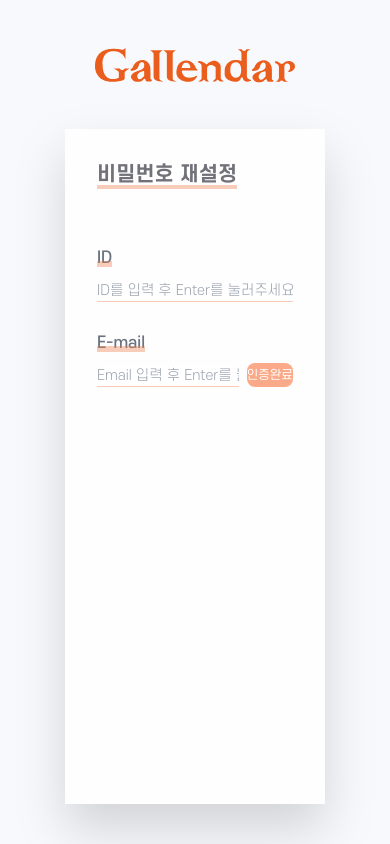
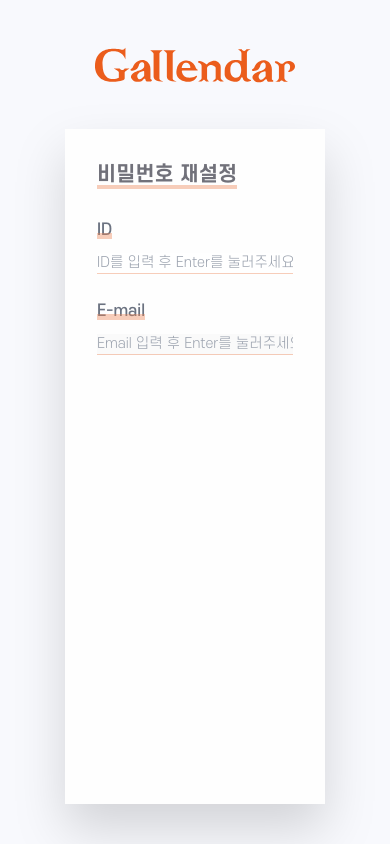
Before and after one commit to codestates-seb/seb40_main_005, a Next.js app in the folder client/: page /resetpw in a window 390 px wide. Built offline with nearby package versions, Linux system fonts and the light colour scheme.

Commit message:
✨ Feature/ yw/ 비밀번호 재설정api연결 / #89

```diff
--- a/client/hooks/user/usePatchPw.tsx
+++ b/client/hooks/user/usePatchPw.tsx
@@ -1,4 +1,3 @@
-import { Dispatch, SetStateAction } from "react";
 import { useMutation } from "react-query";
 import petchPassword from "../../apis/user/petchPassword";
 
--- a/client/pages/resetpw.tsx
+++ b/client/pages/resetpw.tsx
@@ -2,22 +2,23 @@ import CertifyPageLayout from "../components/CertifyPageLayout";
 import { useForm } from "react-hook-form";
 import { ErrorMessage } from "@hookform/error-message";
 import { useCallback, useState } from "react";
+import axios from "axios";
 import useCheckUserId from "../hooks/user/useCheckUserId";
 import AuthBtn from "../components/AuthBtn";
 import EmailCheckNumberLayout from "../components/EmailCheckNumberLayout";
-
 import SubmitBtn from "../components/SubmitBtn";
 import useCheckEmail from "../hooks/user/useCheckEmail";
 import useCheckAuthNum from "../hooks/user/useCheckAuthNum";
 import usePatchPw from "../hooks/user/usePatchPw";
 import ResetPwModal from "../components/ResetPwModal";
+import useRequestAuthNum from "../hooks/user/useRequestAuthNum";
 
-const ResetPw = () => {
+const SignUp = () => {
   const {
     register,
     handleSubmit,
     formState: { errors },
-  } = useForm<FormInputs>();
+  } = useForm<FormInputs>({ mode: "onChange" });
 
   interface FormInputs {
     idErrorInput: string;
@@ -26,44 +27,49 @@ const ResetPw = () => {
     repasswordErrorInput: string;
   }
 
-  interface ResetPwData {
+  interface SignUpData {
     id: string;
     email: string;
     password: string;
   }
 
   const [idValue, setIdValue] = useState<string>("");
-  const [checkId, setCheckId] = useState<boolean>(false);
+  const [checkId, setCheckId] = useState<boolean>(true);
+  const [isCheckSameId, setIsCheckSameId] = useState<boolean>(false);
+  const [idCheckMessage, setIdCheckMessage] = useState<string>("");
+
   const [emailValue, setEmailValue] = useState<string>("");
   const [checkEmail, setCheckEmail] = useState<boolean>(false);
-  const [isSameEmail, setIsSameEmail] = useState<boolean>(false);
-  const [isCheckEmail, setIsCheckEmail] = useState<boolean>(false);
+  const [isCheckSameEmail, setIsCheckSameEmail] = useState<boolean>(false);
+  const [emailCheckMessage, setEmailCheckMessage] = useState<string>("");
+
   const [pwValue, setPwValue] = useState<string>("");
   const [checkPw, setCheckPw] = useState<boolean>(false);
   const [rePwValue, setRePwValue] = useState<string>("");
   const [checkRePw, setCheckRePw] = useState<boolean>(false);
   const [authInputView, setAuthInputView] = useState<boolean>(false);
   const [authNumValue, setAuthNumValue] = useState<string>("");
-  const [checkAuthNum, setCheckAuthNum] = useState<boolean>(true);
+  const [checkAuthNum, setCheckAuthNum] = useState<boolean>(false);
   const [pwInputView, setPwInputView] = useState<boolean>(false);
-  const [patchPwData, setPatchPwData] = useState<ResetPwData>({
+  const [signUpData, setSignUpData] = useState<SignUpData>({
     id: idValue,
     email: emailValue,
     password: pwValue,
   });
-
   const [modalView, setModalView] = useState<boolean>(false);
 
   const { data: idData, refetch: idRefetch } = useCheckUserId(idValue);
 
   const { data: emailData, refetch: emailRefetch } = useCheckEmail(emailValue);
 
-  const { data: authNumData, refetch: authNumRefetch } = useCheckAuthNum(
-    authNumValue,
-    emailValue,
-  );
+  const { data: checkAuth, mutate: checkAuthNumMute } = useCheckAuthNum({
+    authNum: authNumValue,
+    email: emailValue,
+  });
 
-  const { data: resetPw, mutate: singUpMute } = usePatchPw(patchPwData);
+  const { mutate: postAuthNumMute } = useRequestAuthNum({ email: emailValue });
+
+  const { data: signupData, mutate: singUpMute } = usePatchPw(signUpData);
 
   const emailRex = /\b[\w\.-]+@[\w\.-]+\.\w{2,4}\b/gi;
   const pwRex =
@@ -72,37 +78,87 @@ const ResetPw = () => {
 
   const handleAuthClick = () => {
     setAuthInputView(true);
+    postAuthNumMute({ email: emailValue });
   };
 
   const handleIdChange = (e: any) => {
     setIdValue(e.target.value);
+    setCheckId(false);
+    setIsCheckSameId(false);
+    if (e.target.value.length === 0) {
+      setIdCheckMessage("ID는 필수 입력값 입니다.");
+    } else if (!idRex.test(e.target.value)) {
+      setIdCheckMessage("ID는 영문,숫자 5자 이상 입력되어야 합니다.");
+    } else {
+      setIdCheckMessage("");
+      setCheckId(true);
+    }
   };
 
-  const handleEmailChange = (e: any) => {
-    if (emailRex.test(e.target.value)) {
-      setCheckEmail(true);
-    } else {
-      setCheckEmail(false);
-    }
-    setEmailValue(e.target.value);
-  };
-
-  const handlePressEnter = (e: any) => {
+  const handleIdEnter = async (e: any) => {
+    //엔터를 입력하더라도 새로고침 이벤트가 일어나지 않도록 keyCode === 13일 경우엔 이벤트 멈춰줌
     if (e.keyCode === 13) {
       e.preventDefault();
-      if (idValue.length >= 5) {
-        idRefetch();
-        console.log(idData);
+
+      // ID 유효성 검사 체크 후 아이디 중복 검사가 일어날 수 있도록 checkId 값을 조건으로 줍니다.
+      if (checkId) {
+        setIdValue(e.target.value);
+
+        // refetch 한 값을 바로 가져온 뒤 데이터 값 체크. 현재는 정상 요청인지 아닌지만 판별하나, 이후 중복값인지 아닌지 statusCode 로 확인해야 함
+        const { data: idRefetchData } = await idRefetch();
+
+        const idCheckStatus = idRefetchData?.data || null;
+
+        setIsCheckSameId(false);
+        if (idCheckStatus) {
+          setIdCheckMessage("존재하지 않는 ID 입니다.");
+        } else {
+          setIdCheckMessage("");
+          setIsCheckSameId(true);
+        }
       }
     }
   };
 
-  const handleEmailEnter = (e: any) => {
+  const handleEmailChange = (e: any) => {
+    setEmailValue(e.target.value);
+    setCheckEmail(false);
+    setIsCheckSameEmail(false);
+    if (e.target.value.length === 0) {
+      setEmailCheckMessage("E-mail은 필수 입력값 입니다.");
+    } else if (!emailRex.test(e.target.value)) {
+      setEmailCheckMessage("올바르지 않은 이메일 형식입니다.");
+    } else {
+      setEmailCheckMessage("");
+      setCheckEmail(true);
+    }
+
+    // if (isCheckSameEmail) {
+    //   setAuthInputView(false);
+    //   setIsCheckEmail(false);
+    // }
+  };
+
+  const handleEmailEnter = async (e: any) => {
+    if (e.keyCode === 13) {
       e.preventDefault();
-    if (e.keyCode === 13 && checkEmail) {
-      // console.log(emailData);
-      emailRefetch();
-      setIsCheckEmail(true);
+
+      if (checkId) {
+        setEmailValue(e.target.value);
+
+        // refetch 한 값을 바로 가져온 뒤 데이터 값 체크. 현재는 정상 요청인지 아닌지만 판별하나, 이후 중복값인지 아닌지 statusCode 로 확인해야 함
+        const { data: emailRefetchData } = await emailRefetch();
+
+        const emailCheckStatus = emailRefetchData?.data || null;
+
+        setIsCheckSameEmail(false);
+        if (emailCheckStatus) {
+          setEmailCheckMessage("존재하지 않는 Email입니다,");
+        } else {
+          setIsCheckSameEmail(true);
+          setEmailCheckMessage("인증요청 버튼을 클릭해주세요");
+        }
+      }
     }
   };
 
@@ -118,7 +174,7 @@ const ResetPw = () => {
   const handleRePwChange = (e: any) => {
     if (e.target.value === pwValue) {
       setCheckRePw(true);
-      setPatchPwData({
+      setSignUpData({
         id: idValue,
         email: emailValue,
         password: e.target.value,
@@ -135,38 +191,46 @@ const ResetPw = () => {
 
   const handleClickAuthNumBtn = () => {
     // 조건문 추가
-    authNumRefetch();
+    checkAuthNumMute({ authNum: authNumValue, email: emailValue });
+    console.log(checkAuth);
     setCheckAuthNum(true);
     setAuthInputView(false);
     setPwInputView(true);
-    const idPwTag = document.getElementById("idPwTag");
-    idPwTag!.style.display = "none";
   };
 
-  const handleClickSubmit = (e: any) => {
+  const handleClickSubmit = async (e: any) => {
     e.preventDefault();
 
     // console.log(idValue, emailValue, pwValue);
-    singUpMute(patchPwData);
-    console.log(patchPwData);
-    console.log(resetPw);
+    singUpMute(signUpData);
 
     setModalView(true);
+
+    // console.log(signUpData);
+    // console.log(signupData);
   };
 
   return (
     <>
       {modalView && checkRePw && checkPw ? <ResetPwModal /> : null}
       <CertifyPageLayout>
-        <div className="flex flex-col items-start justify-start w-full h-full">
+        <div
+          className={`flex flex-col items-start justify-start w-full h-full `}
+        >
           <div className="relative items-center justify-center w-fit h-7 ">
             <div className="z-10 text-base md:text-xl lg:text-2xl text-zinc-500 font-SCDream6">
               비밀번호 재설정
             </div>
             <div className="absolute left-0 right-0 top-5 md:top-6 lg:top-7 bottom-1 md:bottom-0 lg:-bottom-1 bg-mainOrange/40"></div>
           </div>
-          <div id="idPwTag" className="w-full">
-            <form className="w-full mt-7">
+          <div
+            key={"idCheckForm"}
+            className={`w-full ${
+              isCheckSameId && isCheckSameEmail && checkAuth?.data
+                ? " hidden"
+                : null
+            }`}
+          >
             <div className="flex flex-col w-full h-fit">
               <div className="relative items-center justify-center w-fit h-7 mt-7">
                 <label
@@ -183,50 +247,20 @@ const ResetPw = () => {
                 autoComplete="off"
                 type="text"
                 value={idValue}
-                  onKeyDown={handlePressEnter}
+                onChange={handleIdChange}
+                onKeyDown={handleIdEnter}
                 placeholder="ID를 입력 후 Enter를 눌러주세요"
-                  {...register("idErrorInput", {
-                    required: "ID는 필수 입력입니다.",
-                    onChange: handleIdChange,
-                    minLength: 5,
-                    pattern: {
-                      value: /^(?=.[A-Za-z])(?=.\d)[A-Za-z\d]{5,}$/,
-                      message: "ID는 영문,숫자 5자 이상 입력되어야합니다.",
-                    },
-                  })}
               />
-                <ErrorMessage
-                  errors={errors}
-                  name="idErrorInput"
-                  render={({ message }) => (
-                    <div className="flex flex-row items-end justify-end w-full mt-1 text-xs text-nagativeMessage h-fit font-SCDream2">
-                      {message}
+              {/* API 구현 뒤 수정 필요 */}
+              {checkId && isCheckSameId ? null : (
+                <div className="flex flex-row items-end justify-end w-full mt-1 text-[10px] md:text-[11px] text-nagativeMessage h-fit font-SCDream2">
+                  {idCheckMessage}
                 </div>
               )}
-                />
-                {idValue.length !== 0 &&
-                (idValue.length < 5 || !idRex.test(idValue)) ? (
-                  <div className="flex flex-row items-end justify-end w-full mt-1 text-xs text-nagativeMessage h-fit font-SCDream2">
-                    ID는 영문,숫자포함 5자 이상 입력되어야합니다.
             </div>
-                ) : null}
 
-                {/* API 구현 뒤 수정 필요 */}
-                {idData && idData.data.length > 0 ? (
-                  <div className="flex flex-row items-end justify-end w-full mt-1 text-xs text-mainOrange h-fit font-SCDream2">
-                    존재하는 ID입니다
-                  </div>
-                ) : idData && idData.data.length === 0 ? (
-                  <div className="flex flex-row items-end justify-end w-full mt-1 text-xs text-nagativeMessage h-fit font-SCDream2">
-                    존재하지 않는 ID입니다
-                  </div>
-                ) : null}
-              </div>
-            </form>
-
-            <form className="w-full" onSubmit={handleEmailEnter}>
             <div className="flex flex-col w-full h-fit">
-                <div className="relative items-center justify-center w-fit h-7 mt-7">
+              <div className="relative items-center justify-center w-fit h-7 mt-5">
                 <label
                   htmlFor="email"
                   className="text-base text-gray-500 font-SCDream5"
@@ -242,26 +276,14 @@ const ResetPw = () => {
                   autoComplete="off"
                   type="text"
                   value={emailValue}
-                    onKeyUp={handleEmailEnter}
+                  onChange={handleEmailChange}
+                  onKeyDown={handleEmailEnter}
+                  disabled={!isCheckSameId}
                   placeholder="Email 입력 후 Enter를 눌러주세요"
-                    {...register("emailErrorInput", {
-                      required: "Email은 필수 입력입니다.",
-                      onChange: handleEmailChange,
-                    })}
                 />
-                  {emailValue.length !== 0 && isCheckEmail && checkAuthNum ? (
+                {isCheckSameEmail && !checkAuthNum ? (
                   <AuthBtn onClick={handleAuthClick}>인증요청</AuthBtn>
-                  ) : checkAuthNum ? (
-                    <AuthBtn
-                      onClick={() => {
-                        return 0;
-                      }}
-                    >
-                      인증완료
-                    </AuthBtn>
-                  ) : emailValue.length !== 0 &&
-                    isCheckEmail &&
-                    !checkAuthNum ? (
+                ) : isCheckSameEmail && checkAuthNum ? (
                   <AuthBtn
                     onClick={() => {
                       return 0;
@@ -270,47 +292,26 @@ const ResetPw = () => {
                     인증완료
                   </AuthBtn>
                 ) : null}
-                  {/* <AuthBtn>인증완료</AuthBtn> */}
               </div>
-
-                <ErrorMessage
-                  errors={errors}
-                  name="emailErrorInput"
-                  render={({ message }) => (
-                    <div className="flex flex-row items-end justify-end w-full mt-1 text-xs text-nagativeMessage h-fit font-SCDream2">
-                      {message}
+              {checkEmail && isCheckSameEmail ? null : (
+                <div className="flex flex-row items-end justify-end w-full mt-1 text-[10px] md:text-[11px] text-nagativeMessage h-fit font-SCDream2">
+                  {emailCheckMessage}
                 </div>
               )}
-                />
-                {emailValue.length !== 0 && !checkEmail ? (
-                  <div className="flex flex-row items-end justify-end w-full mt-1 text-xs text-nagativeMessage h-fit font-SCDream2">
-                    올바르지않은 이메일 형식입니다
-                  </div>
-                ) : null}
-
-                {/* isSameEmail 상태 활용 */}
-                {/* api완성 시 수정필요 */}
-                {emailValue.length !== 0 && isSameEmail && isCheckEmail ? (
-                  <div className="flex flex-row items-end justify-end w-full mt-1 text-xs text-mainOrange h-fit font-SCDream2">
-                    존재 하지 않는 Email입니다
-                  </div>
-                ) : emailValue.length !== 0 && !isSameEmail && isCheckEmail ? (
-                  <div className="flex flex-row items-end justify-end w-full mt-1 text-xs text-nagativeMessage h-fit font-SCDream2">
-                    존재하는 Email입니다. 인증요청 버튼을 클릭해주세요
+              {checkEmail && isCheckSameEmail && !checkAuth?.response ? (
+                <div className="flex flex-row items-end justify-end w-full mt-1 text-[10px] md:text-[11px] text-mainOrange h-fit font-SCDream2">
+                  {emailCheckMessage}
                 </div>
               ) : null}
             </div>
-            </form>
+          </div>
 
-            {authInputView ? (
+          {authInputView || checkAuth?.response ? (
             <EmailCheckNumberLayout>
-                <div
-                  id=""
-                  className="text-xs text-mainOrange font-SCDream4 md:text-sm"
-                >
+              <div className="text-xs text-mainOrange font-SCDream4 md:text-sm">
                 입력하신 Email로 인증번호가 발송되었습니다
               </div>
-                {authNumValue.length !== 0 && !checkAuthNum ? (
+              {authNumValue.length !== 0 && checkAuth?.response ? ( //요청 응답에 따른 조건 부여
                 <div className=" text-nagativeMessage font-SCDream3 text-[11px] md:text-[12px] mt-2">
                   인증번호가 올바르지 않습니다
                 </div>
@@ -328,14 +329,14 @@ const ResetPw = () => {
               />
               <AuthBtn onClick={handleClickAuthNumBtn}>인증</AuthBtn>
             </EmailCheckNumberLayout>
-            ) : null}
-          </div>
-          <div className="w-full mt-7">
-            {isCheckEmail && !authInputView && pwInputView ? (
+          ) : isCheckSameEmail &&
+            !authInputView &&
+            pwInputView &&
+            checkAuth?.data ? (
             <form className="w-full" onSubmit={handleClickSubmit}>
               <div className="flex flex-col w-full h-fit">
                 <div className="flex flex-col w-full md:flex-row h-fit">
-                    <div className="relative items-center justify-center w-fit h-7 mt-3">
+                  <div className="relative items-center justify-center w-fit h-7 mt-5">
                     <label
                       htmlFor="password"
                       className="text-base text-gray-500 font-SCDream5"
@@ -344,7 +345,7 @@ const ResetPw = () => {
                     </label>
                     <div className="absolute top-4 md:top-4.5 lg:top-4 left-0 right-0 bottom-2 md:bottom-1.5 lg:bottom-1.5 bg-mainOrange/40"></div>
                   </div>
-                    <div className="font-SCDream3 text-gray-400 w-fit h-fit text-[10px] mt-0 md:mt-5 ml-0 md:ml-2">
+                  <div className="font-SCDream3 text-gray-400 w-fit h-fit text-[10px] mt-0 md:mt-7 ml-0 md:ml-2">
                     특수문자, 영문자, 숫자 포함 8글자 이상으로 입력해주세요
                   </div>
                 </div>
@@ -371,11 +372,11 @@ const ResetPw = () => {
                   )}
                 />
                 {pwValue.length !== 0 && checkPw ? (
-                    <div className="flex flex-row items-end justify-end w-full mt-1 text-xs text-mainOrange h-fit font-SCDream2">
+                  <div className="flex flex-row items-end justify-end w-full mt-1 text-[10px] md:text-[11px] text-mainOrange h-fit font-SCDream2">
                     올바른 비밀번호 형식입니다
                   </div>
                 ) : pwValue.length !== 0 && !checkPw ? (
-                    <div className="flex flex-row items-end justify-end w-full mt-1 text-xs text-nagativeMessage h-fit font-SCDream2">
+                  <div className="flex flex-row items-end justify-end w-full mt-1 text-[10px] md:text-[11px] text-nagativeMessage h-fit font-SCDream2">
                     비밀번호 형식이 올바르지 않습니다
                   </div>
                 ) : null}
@@ -414,25 +415,26 @@ const ResetPw = () => {
                   )}
                 />
                 {rePwValue.length !== 0 && checkRePw ? (
-                    <div className="flex flex-row items-end justify-end w-full mt-1 text-xs text-mainOrange h-fit font-SCDream2">
+                  <div className="flex flex-row items-end justify-end w-full mt-1 text-[10px] md:text-[11px] text-mainOrange h-fit font-SCDream2">
                     비밀번호가 일치합니다
                   </div>
                 ) : rePwValue.length !== 0 && !checkRePw ? (
-                    <div className="flex flex-row items-end justify-end w-full mt-1 text-xs  text-nagativeMessage h-fit font-SCDream2">
+                  <div className="flex flex-row items-end justify-end w-full mt-1 text-[10px] md:text-[11px]  text-nagativeMessage h-fit font-SCDream2">
                     비밀번호가 일치하지 않습니다
                   </div>
                 ) : null}
               </div>
+              {isCheckSameId && isCheckSameEmail && checkPw && checkRePw ? (
                 <div className="flex flex-row items-center justify-end w-full h-fit mt-4">
                   <SubmitBtn onClick={() => handleClickSubmit} />
                 </div>
+              ) : null}
             </form>
           ) : null}
-          </div>
         </div>
       </CertifyPageLayout>
     </>
   );
 };
 
-export default ResetPw;
+export default SignUp;
```
Also changed, not shown: client/apis/user/petchPassword.tsx (+2 -44 lines). Lines whose indentation alone changed are shown as unchanged.
